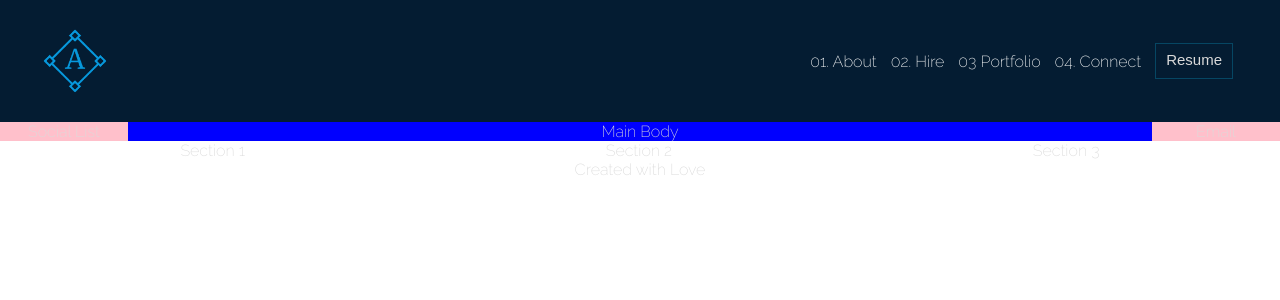
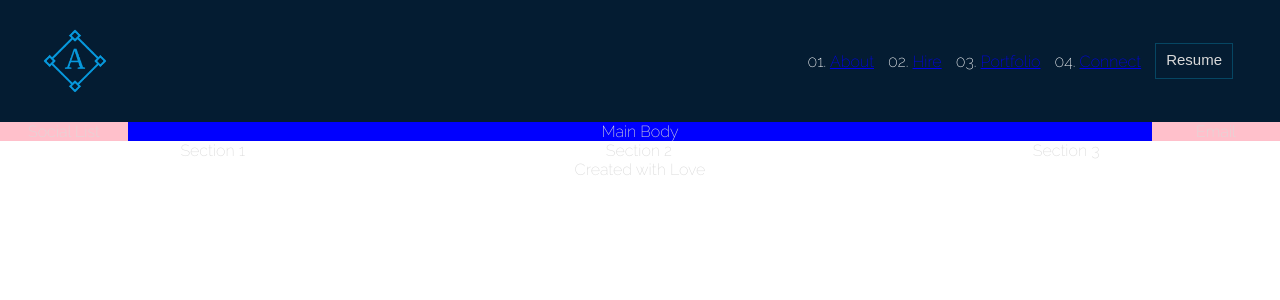
Before and after one commit to beingawaisali/beingawaisali.com-new, a React (Create React App) app: page / in a window 1280 px wide. Shown: the top 300 px of the page. Built offline with nearby package versions, Linux system fonts and the light colour scheme.

Commit message:
Header Functionality

```diff
--- a/src/components/headerBar.jsx
+++ b/src/components/headerBar.jsx
@@ -4,25 +4,37 @@ import Logo from '../images/Logo-1.png';
 import { FontAwesomeIcon } from '@fortawesome/react-fontawesome';
 import { faBars } from '@fortawesome/free-solid-svg-icons';
 
-let mobileMenu = false;
+// let mobileMenu = false;
 
-let toggleMenu = () => {
-    if (mobileMenu == false) {
-        mobileMenu = true
-    } else (
-        mobileMenu = false
-    )
-}
+// console.log(mobileMenu)
+
+// let toggleMenu = () => {
+//     if (mobileMenu == false) {
+//         mobileMenu = true
+//     } else (
+//         mobileMenu = false
+//     )
+// console.log(mobileMenu)
+// }
+
 
 let HeaderBar = (props) => {
     return (
         <div id="main-header">
             <img src={Logo} className="main-logo"/>
             <ul className="manu-bar">
-                <li className="menu-list">01. About</li>
-                <li className="menu-list">02. Hire</li>
-                <li className="menu-list">03 Portfolio</li>
-                <li className="menu-list">04. Connect</li>
+                <li className="menu-list"><span className="menu-list-num">01. </span>
+                    <a href="#">About</a>
+                </li>
+                <li className="menu-list"><span className="menu-list-num">02. </span>
+                    <a href="#">Hire</a>
+                </li>
+                <li className="menu-list"><span className="menu-list-num">03. </span>
+                    <a href="#">Portfolio</a>
+                </li>
+                <li className="menu-list"><span className="menu-list-num">04. </span>
+                    <a href="#">Connect</a>
+                </li>
                 <li className="menu-list">
                     <button className="button-1 shape">Resume
                     </button>
@@ -30,7 +42,7 @@ let HeaderBar = (props) => {
 
             </ul>
             <div className="mobile-menu">
-                <FontAwesomeIcon icon={faBars} />
+                <FontAwesomeIcon icon={faBars} className="menu-icon" onClick={props.toggleMenubar}/>
             </div>
         </div>
     )
```
